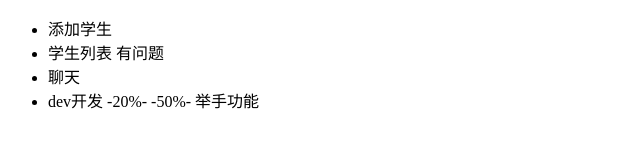
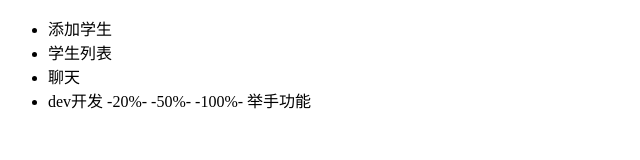
Before and after one commit to 2285528717/-1, a plain HTML site: page index.html in a window 1280 px wide. Shown: the whole page, without its empty margins (0-640 px from the left). Drawn offline with Linux system fonts and the light colour scheme.

Commit message:
dev分支开发举手功能完成

```diff
--- a/index.html
+++ b/index.html
@@ -6,9 +6,9 @@
 <body>
 <ul>
 <li>添加学生</li>
-<li>学生列表 有问题 </li>
+<li>学生列表</li>
 <li>聊天</li>
-<li>dev开发 -20%- -50%- 举手功能</li>
+<li>dev开发 -20%- -50%- -100%- 举手功能</li>
 </ul>
 </body>
 </html>
```
